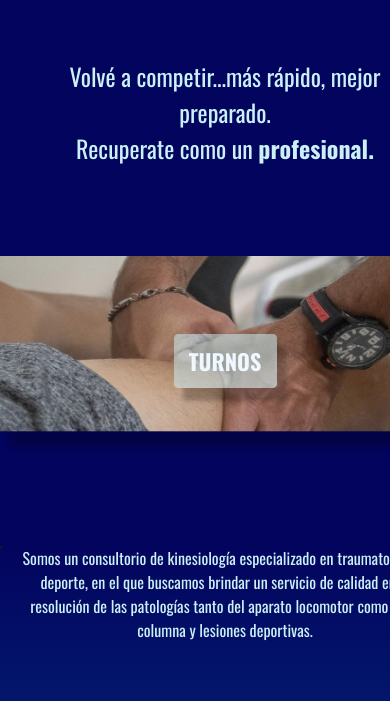
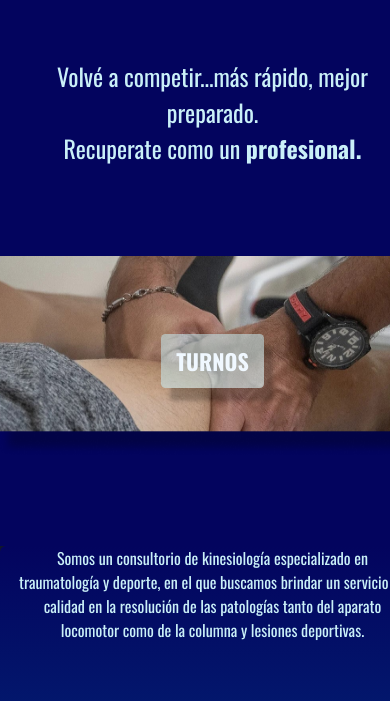
Before and after one commit to amandabrousson/SANTEv2, a website: page index.html in a window 390 px wide. Shown: the part 141-842 px from the top of the page. Drawn offline with nearby package versions, Linux system fonts and the light colour scheme.

Commit message:
ajusteScreen

```diff
--- a/scss/_header.scss
+++ b/scss/_header.scss
@@ -90,9 +90,9 @@ header{
 }
 
 
-@media (max-width: 426px){
+@media screen and (max-width: 426px){
     body{
-        width: 450px;
+        width: 425px;
 
     }
     header{
```
Also changed, not shown: css/index.css.
